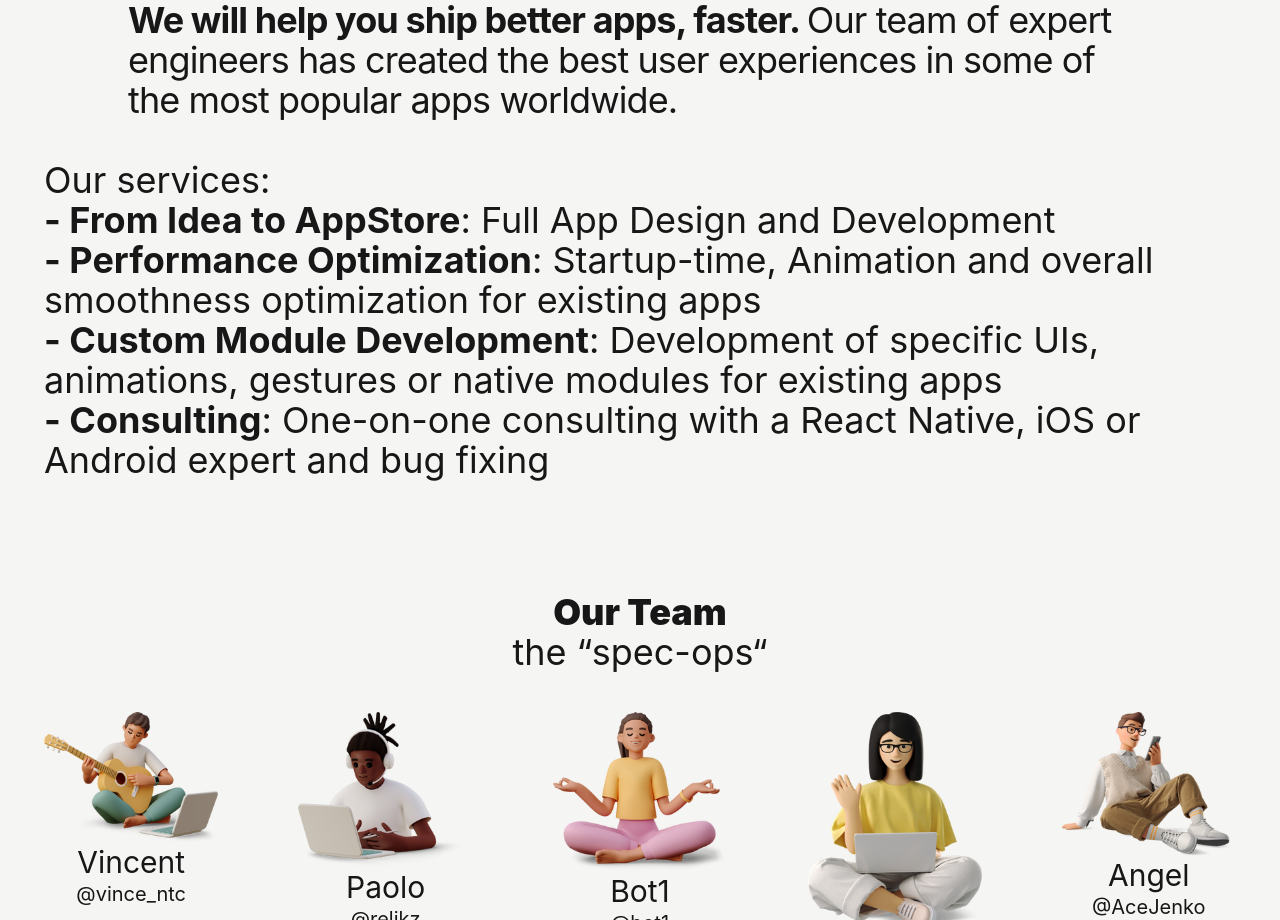
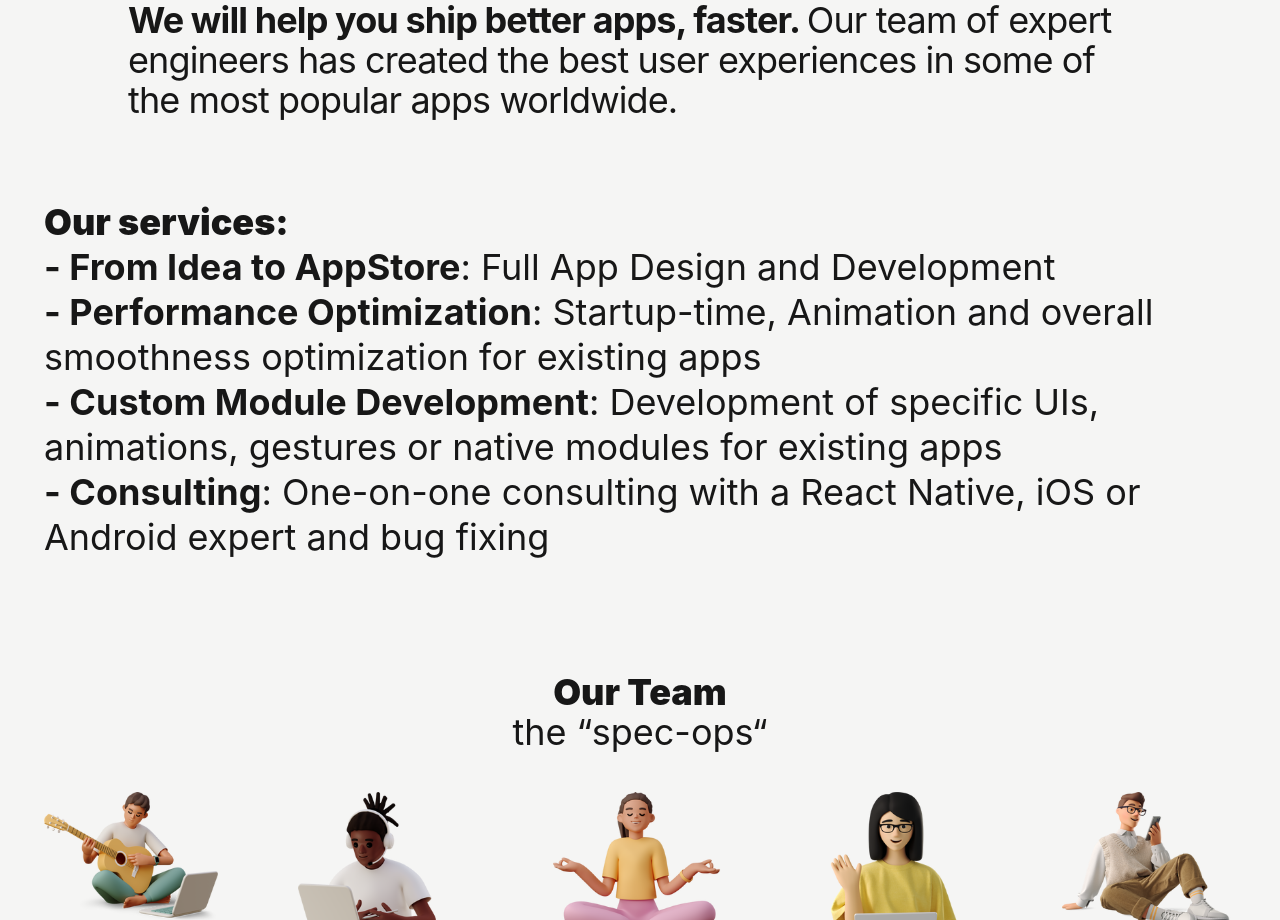
Before and after one commit to joyousdevil/demo-showcase, a Next.js app: page / in a window 1280 px wide. Shown: the part 880-1800 px from the top of the page. Built offline with nearby package versions, Linux system fonts and the light colour scheme.

Commit message:
Update About.tsx

```diff
--- a/components/About.tsx
+++ b/components/About.tsx
@@ -10,8 +10,8 @@ const About: React.FC = () => {
             <strong>We will help you ship better apps, faster. </strong>
             Our team of expert engineers has created the best user experiences in some of the most popular apps worldwide.
           </p>
-          <div className="tracking-normal">
-            <div className="pt-10">Our services:</div>
+          <div className="leading-tight pt-20">
+            <div className="font-black">Our services:</div>
             <div><strong>- From Idea to AppStore</strong>: Full App Design and Development</div>
             <div><strong>- Performance Optimization</strong>: Startup-time, Animation and overall smoothness optimization for existing apps</div>
             <div><strong>- Custom Module Development</strong>: Development of specific UIs, animations, gestures or native modules for existing apps</div>
```
